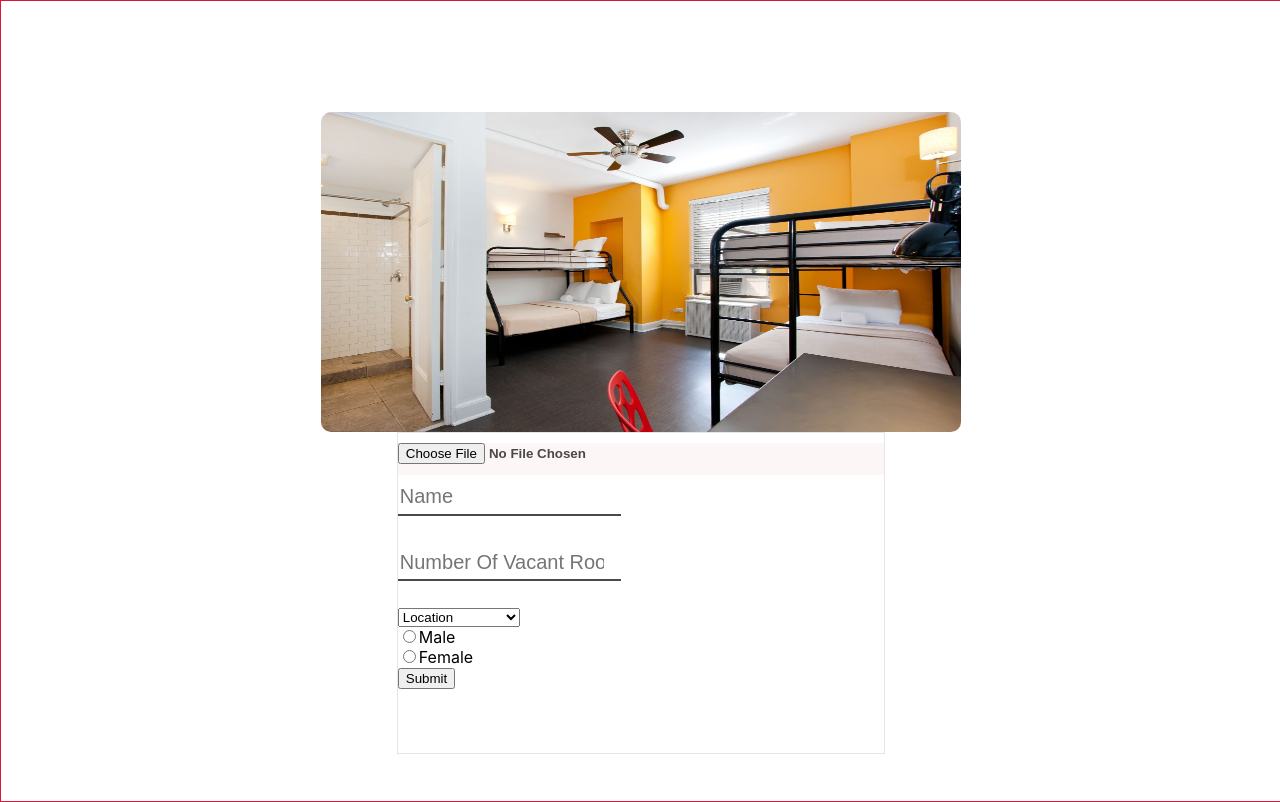
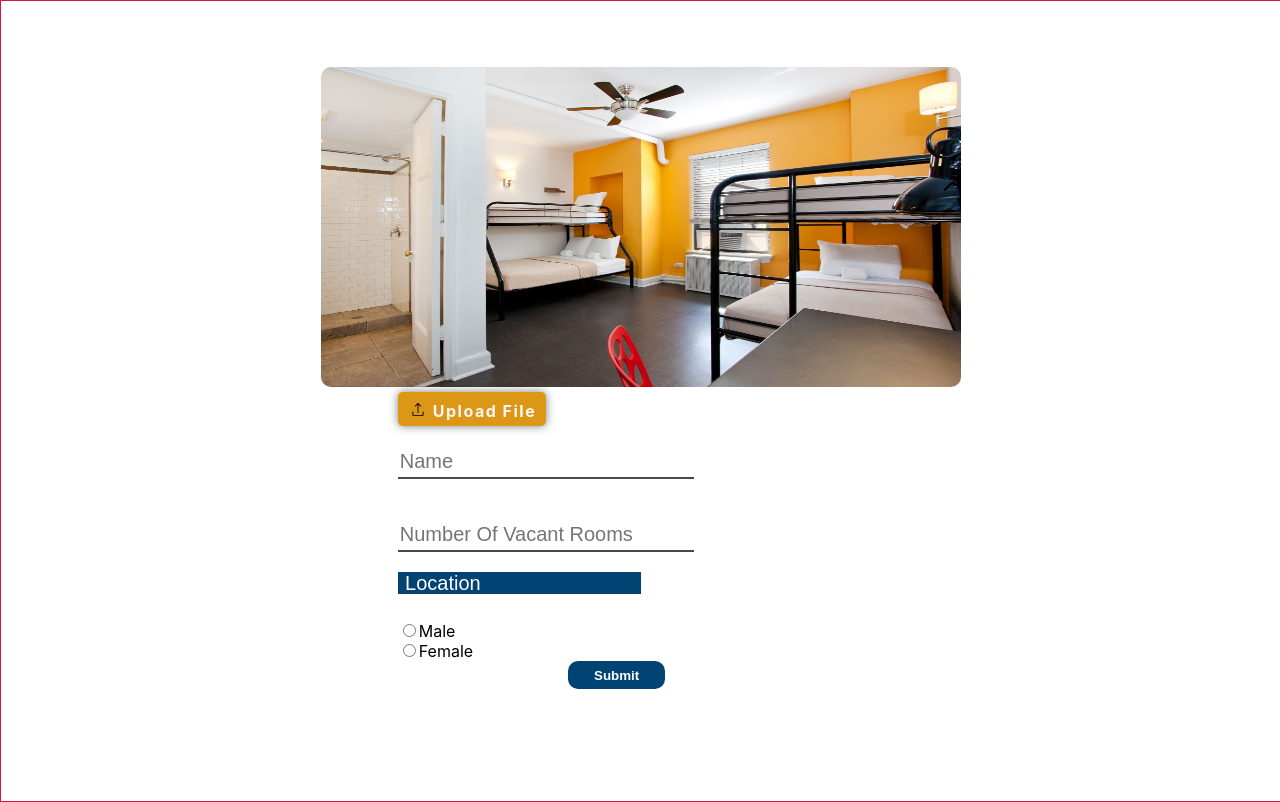
Before and after one commit to BSC-04-20/Acco-finder-front-end, a React (Create React App) app: page /hostel/post in a window 1280 px wide. Built offline with nearby package versions, Linux system fonts and the light colour scheme.

Commit message:
Done with posting page

```diff
--- a/src/postHostel/postHostel.css
+++ b/src/postHostel/postHostel.css
@@ -18,7 +18,7 @@
     }
 
 .room-picture-container{
-    margin-top: 5%;
+    margin-top: 1%;
     display: flex;
     justify-self: center;
     width: 80vh;
@@ -33,28 +33,60 @@
 .hostelPostingForm{
 
     width: 38vw;
-    height: 40vh;
+    height: 45vh;
     background: #FFFFFF;
-    border: 1px solid #E5E5E5;
+    /* border: 1px solid #E5E5E5; */
     }
 .file-field{
     margin-top: 2%;
-    width: 100%;
-    height: 10%;
-    outline: none;
-    border: none;
-    color: var(--input-text-color);
+    /* width: 100%; */
+    /* height: 10%; */
+    /* outline: none; */
+    /* border: none; */
+
+    /* color: var(--input-text-color); */
+    /* font-weight: bold; */
+    /* text-transform: capitalize; */
+    /* background: yellow; */
+
+    display: none;
+    }
+.file-upload-label{
+    margin-top: 1%;
+ display: inline-block;
+    text-transform: capitalize;
+    color: var(--login-form-background-color-primary);
+    background: #DB9715;
+    text-align: center;
     font-weight: bold;
-    text-transform: capitalize;
-    background: var(--login-form-background-color-primary);
+    cursor: pointer;
+    padding: 5px 10px;
+    letter-spacing: 1.5px;
+    user-select: none;
+    box-shadow: 0px 0px 10px rgba(0,0,0,0.5);
+    border-radius: 5px;
+
+    }
+.file-upload-label:active{
+    transform: scale(.9);
+    }
+.file-upload-icon{
+    display: inline-block;
+    margin-right: 5px;
+    margin-top: 5px;
+    width: 20px;
+    height: 15px;
+    font-weight: bold;
+    color: #FFFFFF;
+
     }
 .hostelPostingForm .input-field
 {
     display: flex;
     flex-direction: column;
-    margin: 1% 0;
-    width: 45%;
-    height: 10%;
+    margin-top: 20px;
+    width: 60%;
+    height: 8%;
     font-size: 20px;
     text-transform: capitalize;
     border-left: none;
@@ -65,15 +97,49 @@
 .input-field:active, .input-field:focus{
     display: flex;
     flex-direction: column;
-    margin: 1% 0;
-    width: 35%;
-    height: 10%;
+    /* margin: 1% 0; */
+    width: 60%;
+    height: 8%;
     outline: none;
     border-left: none;
     border-right: none;
     border-top: none;
-    border-bottom: 2px solid var(--input-text-color);
+    /* border-bottom: 2px solid var(--input-text-color); */
     }
 .input-field:active, .input-field:focus{
     border-bottom: 2px solid var(--login-btn-color);
     }
+.select-container{
+    position: relative;
+    min-width: 250px;
+    height: 8%;
+    }
+.select-box{
+    border: none;
+    outline: none;
+    appearance: none;
+    padding: 0 3% 0 1.5%;
+    width: 50%;
+    color: #FFFFFF;
+    background: var(--login-btn-color);
+    font-size: 20px;
+
+    }
+.submit-btn{
+    background: var(--login-btn-color);
+    width: 20%;
+    height: 8%;
+    margin-left: 35%;
+    color: var(--login-page-welcome-text-color);
+    font-weight: bold;
+    border-radius: 10px;
+    outline: none;
+    border: none;
+    cursor: pointer;
+    transition: 1s ease-in-out ;
+    }
+.submit-btn:hover{
+transform: scale(1.05);
+    box-shadow: 3px 5px 4px rgba(0,0,0,0.5);
+
+    }
--- a/src/postHostel/postHostel.jsx
+++ b/src/postHostel/postHostel.jsx
@@ -36,22 +36,38 @@ export function PostHostel(){
                  <img src={RoomPhoto} alt='hostel'/>
              </div>
             <form onSubmit={handlePosting} className="hostelPostingForm">
-                <input  className='file-field' type="file" onChange={(event) => setImage(event.target.files[0])}/><br/>
-                <input  className='input-field' type="text" placeholder="name" onChange={(event) => setName(event.target.value)} required/><br/>
+                <input id='upload-btn' className='file-field' type="file" onChange={(event) => setImage(event.target.files[0])}/>
+                <label className='file-upload-label' htmlFor='upload-btn'>
+                    <svg className='file-upload-icon' xmlns="http://www.w3.org/2000/svg" viewBox="0 0 32 32" id="file-upload">
+                        <g data-name="Layer 2">
+                            <path
+                                d="M27,20a1,1,0,0,0-1,1v6a1,1,0,0,1-1,1H7a1,1,0,0,1-1-1V21a1,1,0,0,0-2,0v6a3,3,0,0,0,3,3H25a3,3,0,0,0,3-3V21A1,1,0,0,0,27,20Z"></path>
+                            <path
+                                d="M10,10a1,1,0,0,0,.707-.293L15,5.414V23a1,1,0,0,0,2,0V5.42l4.29,4.29a1.014,1.014,0,0,0,1.42,0,1.008,1.008,0,0,0,0-1.42l-6-6a1.007,1.007,0,0,0-1.417,0l-6,6A1,1,0,0,0,10,10Z"></path>
+                        </g>
+                    </svg>
+                    upload file</label>
+                <br/>
+                <input className='input-field' type="text" placeholder="name"
+                       onChange={(event) => setName(event.target.value)} required/><br/>
                 <input className='input-field' type="number" placeholder="Number of vacant rooms"
                        onChange={(event) => setRooms(event.target.value)}/><br/>
-                <select onChange={(event) => setLocation(event.target.value)}>
-                    <option selected disabled>Location</option>
-                    <option value="Chikanda Urban">Chikanda Urban</option>
-                    <option value="Chikanda Rural">Chikanda Rural</option>
-                    <option value="Old Naisi">Old Naisi</option>
-                    <option value="Chikanda Matiya">Chikanda Matiya</option>
-                </select><br/>
+                <div className='select-container'>
+                    <select className='select-box' onChange={(event) => setLocation(event.target.value)}>
+                        <option selected disabled>Location</option>
+                        <option value="Chikanda Urban">Chikanda Urban</option>
+                        <option value="Chikanda Rural">Chikanda Rural</option>
+                        <option value="Old Naisi">Old Naisi</option>
+                        <option value="Chikanda Matiya">Chikanda Matiya</option>
+                    </select>
+
+                </div>
+                <br/>
                 <input type="radio" name="gender" value="male"
                        onChange={(event) => setGender(event.target.value)}/><label>Male</label><br/>
-                <input type="radio" name="gender" value="female"
+                <input  type="radio" name="gender" value="female"
                        onChange={(event) => setGender(event.target.value)}/><label>Female</label><br/>
-                <input type="submit"/>
+                <input className='submit-btn' type="submit"/>
             </form>
         </div>
     )
```
